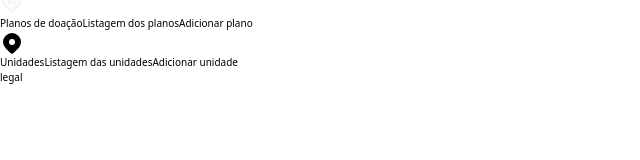
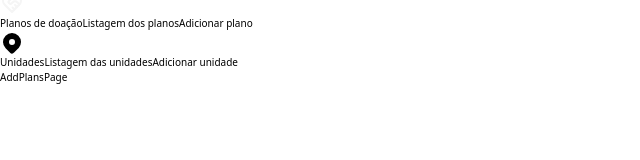
Before and after one commit to forlucashenrique/admin-pluto, a React (Vite) app: page /adicionar-plano in a window 1280 px wide. Shown: the part 127-287 px from the top of the page, without its empty margins (0-640 px from the left). Built offline with nearby package versions, Linux system fonts and the light colour scheme.

Commit message:
feat: add routers at button navigation sidebar

```diff
--- a/src/App.tsx
+++ b/src/App.tsx
@@ -1,11 +1,12 @@
 
+import { Outlet } from 'react-router-dom'
 import { Layout } from './components/Layout'
 
 function App() {
 
   return (
     <Layout>
-      legal
+      <Outlet />
     </Layout>
   )
 }
--- a/src/components/Header/index.tsx
+++ b/src/components/Header/index.tsx
@@ -3,6 +3,7 @@ import { HeaderButton } from "./components/HeaderButton";
 import { IconHome2 } from '@tabler/icons-react';
 import { IconHeartHandshake } from '@tabler/icons-react';
 import { IconMapPinFilled } from '@tabler/icons-react';
+import { Link } from "react-router-dom";
 
 
 export const Header = () => {
@@ -23,23 +24,31 @@ export const Header = () => {
                 </Typography>
             </Box>
             <Box className='w-full flex flex-col items-center'>
+                <Link to='/pagina-inicial'>
                     <HeaderButton
                         icon={<IconHome2 size={24} color='#F5F5F5' />}
                     >
                         Página Inicial
                     </HeaderButton>
+                </Link>
+
                 <Box className='mt-[3.1rem]'>
                     <HeaderButton
                         icon={<IconHeartHandshake size={24} color='#F5F5F5' />}
                     >
                         Planos de doação
                     </HeaderButton>
+                    <Link to='/listagem-planos'>
                         <HeaderButton>
                             Listagem dos planos
                         </HeaderButton>
+                    </Link>
+                    <Link to='/adicionar-plano'>
                         <HeaderButton>
                             Adicionar plano
                         </HeaderButton>
+                    </Link>
+
                 </Box>
                 <Box className='mt-[3.1rem]'>
                     <HeaderButton
@@ -47,13 +56,18 @@ export const Header = () => {
                     >
                         Unidades
                     </HeaderButton>
+                    <Link to='/listagem-unidades'>
                         <HeaderButton>
 
                             Listagem das unidades
                         </HeaderButton>
+                    </Link>
+                    <Link to='/adicionar-unidade'>
                         <HeaderButton>
                             Adicionar unidade
                         </HeaderButton>
+                    </Link>
+
                 </Box>
             </Box>
         </header>
--- a/src/main.tsx
+++ b/src/main.tsx
@@ -1,10 +1,14 @@
-import React from 'react'
-import ReactDOM from 'react-dom/client'
-import App from './App.tsx'
-import './index.css'
 
-ReactDOM.createRoot(document.getElementById('root') as HTMLElement).render(
-  <React.StrictMode>
-    <App />
-  </React.StrictMode>,
-)
+import { createRoot } from "react-dom/client";
+import {
+  createBrowserRouter,
+  RouterProvider,
+
+} from "react-router-dom";
+import App from "./App";
+import "./index.css";
+import {router} from "./routers";
+
+createRoot(document.getElementById("root") as HTMLElement).render(
+  <RouterProvider router={router} />
+);
--- /dev/null
+++ b/src/pages/AddPlansPage/index.tsx
@@ -0,0 +1,5 @@
+export const AddPlansPage = () => {
+    return (
+        <div>AddPlansPage</div>
+    )
+}
--- /dev/null
+++ b/src/pages/AddUnitPage/index.tsx
@@ -0,0 +1,6 @@
+
+export const AddUnitPage = () => {
+  return (
+    <div>AddUnitPage</div>
+  )
+}
--- /dev/null
+++ b/src/pages/HomePage/index.tsx
@@ -0,0 +1,5 @@
+export const HomePage = () => {
+    return (
+        <h1 className="text-5xl text-red-400">Home</h1>
+    )
+}
--- /dev/null
+++ b/src/pages/ListPlansPage/index.tsx
@@ -0,0 +1,6 @@
+
+export const ListPlansPage = () => {
+  return (
+    <div>ListPlansPage</div>
+  )
+}
--- /dev/null
+++ b/src/pages/ListUnitsPage/index.tsx
@@ -0,0 +1,7 @@
+
+
+export const ListUnitsPage = () => {
+  return (
+    <div>ListUnitsPage</div>
+  )
+}
--- /dev/null
+++ b/src/pages/index.ts
@@ -0,0 +1,5 @@
+export * from './HomePage'
+export * from './ListPlansPage'
+export * from './AddPlansPage'
+export * from './ListUnitsPage'
+export * from './AddUnitPage'
--- /dev/null
+++ b/src/routers/index.tsx
@@ -0,0 +1,44 @@
+import App from '../App'
+import { createBrowserRouter } from 'react-router-dom'
+import { AddPlansPage, HomePage, ListPlansPage, ListUnitsPage } from '../pages'
+
+export const router = createBrowserRouter([
+
+    {
+        path: '/',
+        element: <App />,
+        children: [
+            {
+                path: '/pagina-inicial',
+                element: <HomePage />
+            },
+            {
+                path: '/listagem-planos',
+                element: <ListPlansPage />
+            },
+            {
+                path: '/adicionar-plano',
+                element: <AddPlansPage />
+            },
+            {
+                path: '/listagem-unidades',
+                element: <ListUnitsPage />
+            },
+            {
+                path: '/adicionar-unidade',
+                element: <AddPlansPage />
+            }
+        ]
+
+    },
+
+
+    {
+        path: '*',
+        element: <h1 style={{
+            textAlign: 'center'
+        }}>Error 404</h1>
+    }
+
+
+])
```
Lines whose indentation alone changed are shown as unchanged.
